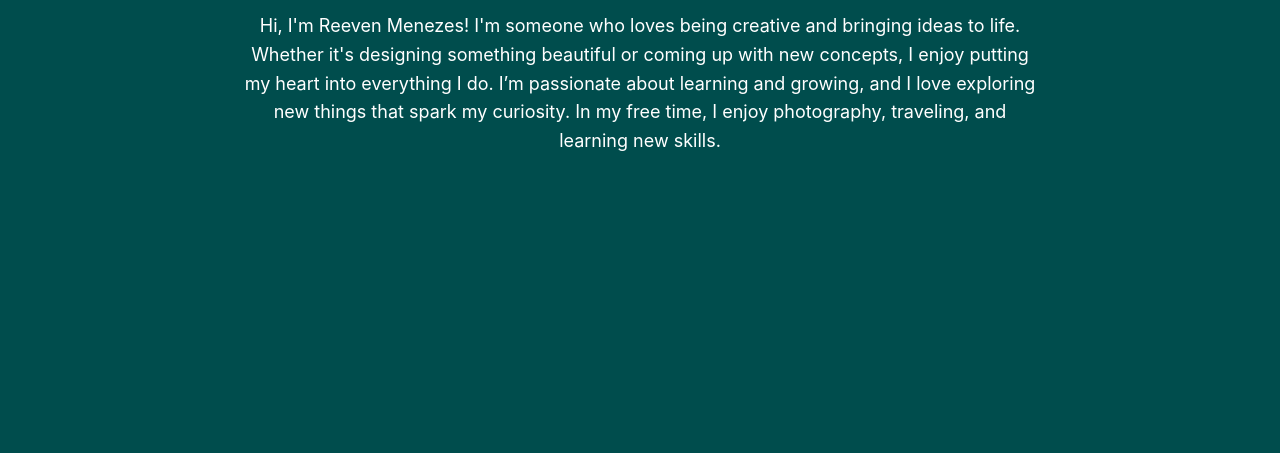
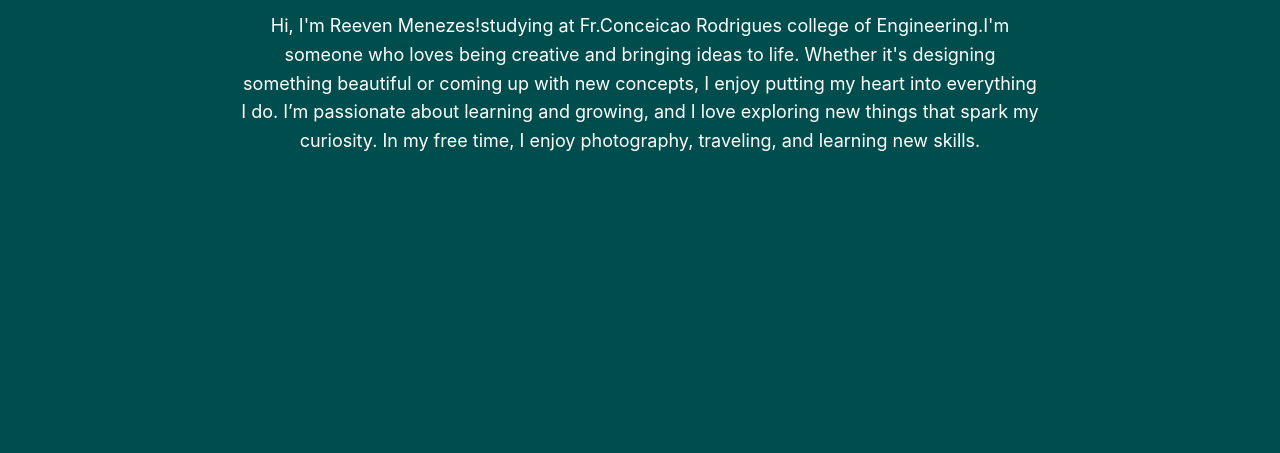
Before and after one commit to Reeven10/personal-website-final., a plain HTML site: page about.html in a window 1280 px wide. Shown: the part 347-800 px from the top of the page. Drawn offline with Linux system fonts and the light colour scheme.

Commit message:
Update about.html

```diff
--- a/about.html
+++ b/about.html
@@ -20,7 +20,7 @@
 
   <section class="section">
     <h1>About Me</h1>
-    <p>Hi, I'm Reeven Menezes! I'm someone who loves being creative and bringing ideas to life. Whether it's designing something beautiful or coming up with new concepts, I enjoy putting my heart into everything I do. I’m passionate about learning and growing, and I love exploring new things that spark my curiosity. In my free time, I enjoy photography, traveling, and learning new skills.</p>
+    <p>Hi, I'm Reeven Menezes!studying at Fr.Conceicao Rodrigues college of Engineering.I'm someone who loves being creative and bringing ideas to life. Whether it's designing something beautiful or coming up with new concepts, I enjoy putting my heart into everything I do. I’m passionate about learning and growing, and I love exploring new things that spark my curiosity. In my free time, I enjoy photography, traveling, and learning new skills.</p>
   </section>
 
 
```
